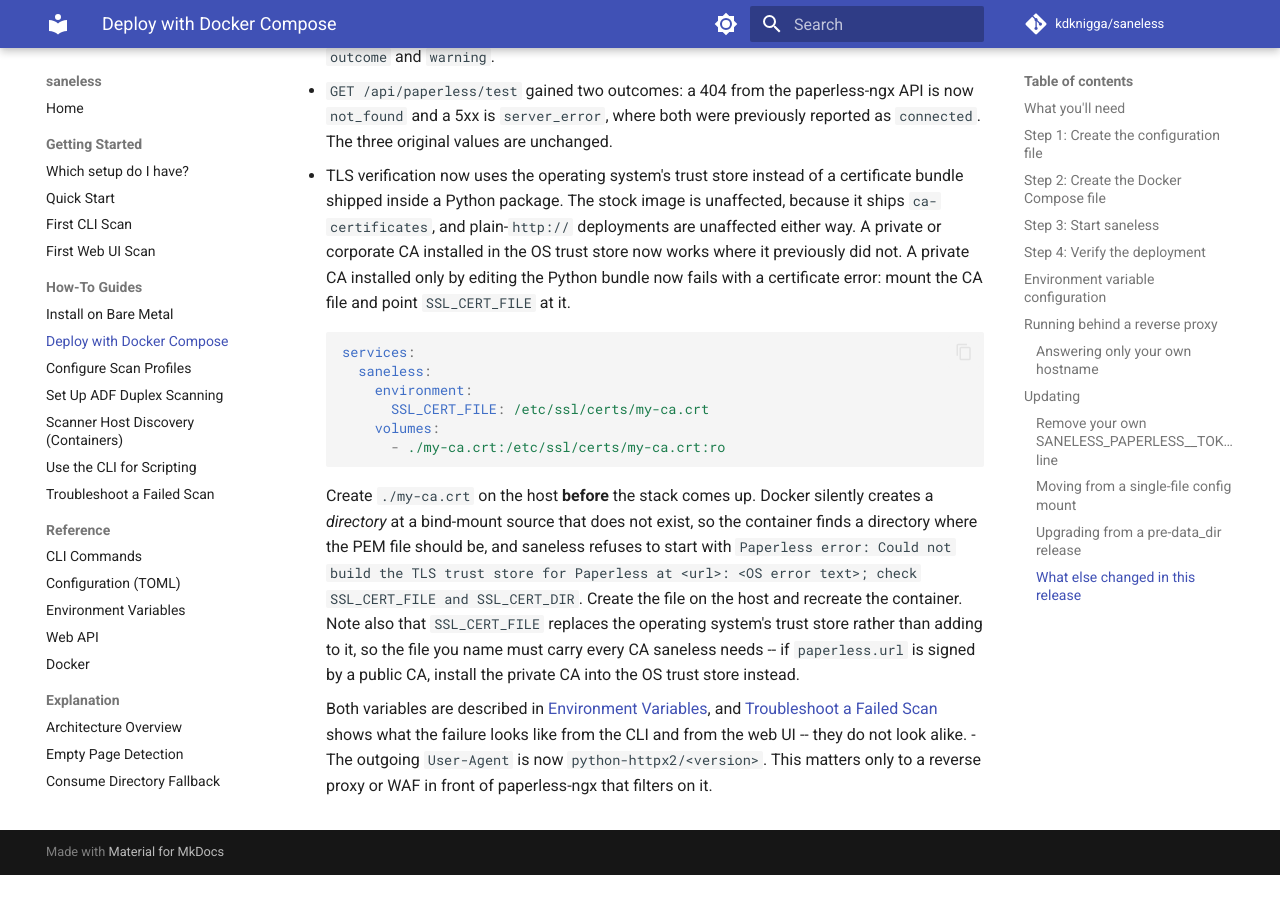
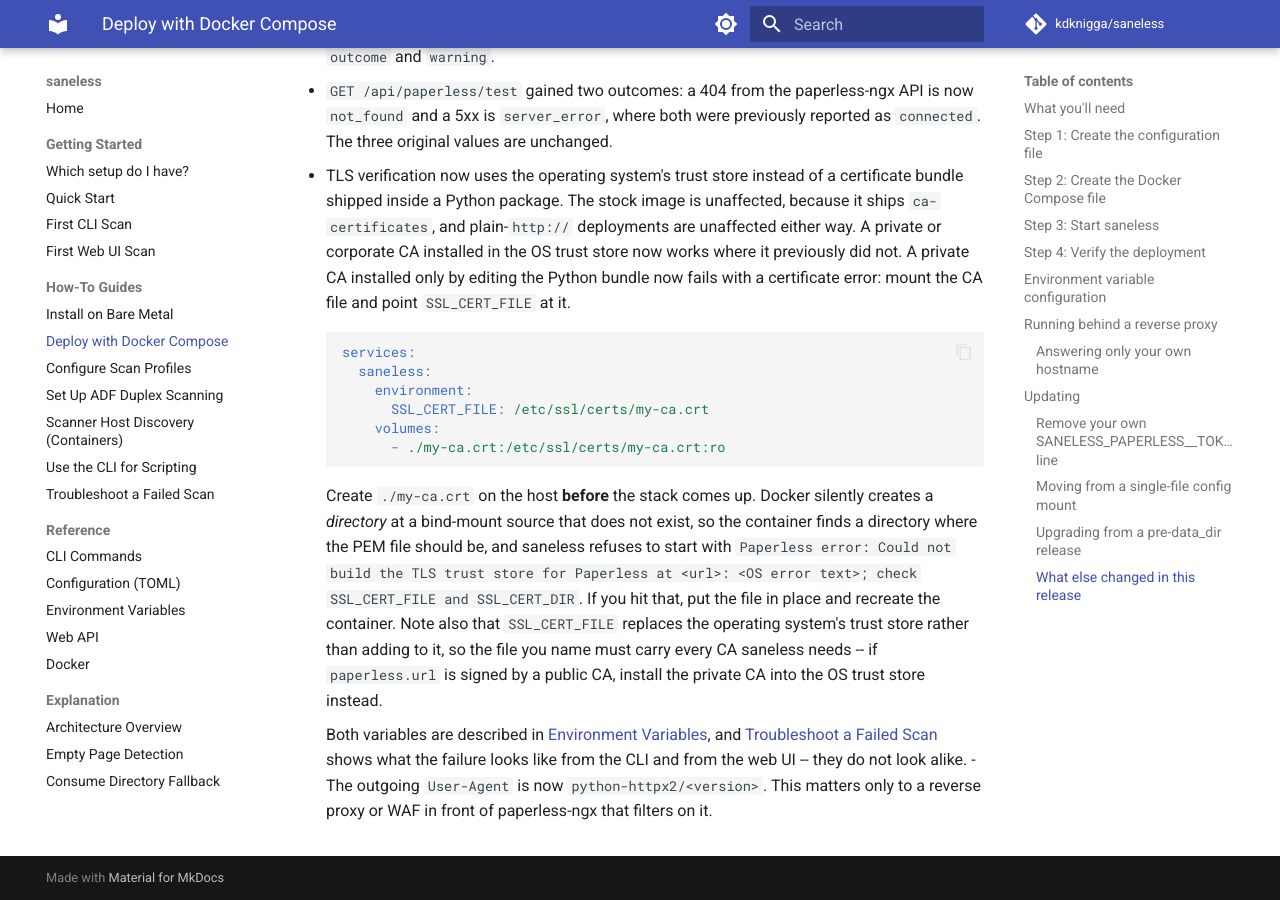
Before and after one commit to kdknigga/saneless, an MkDocs documentation site: the page built from docs/how-to/deploy-docker-compose.md, in a window 1280 px wide and 900 px high, scrolled down 8806 px. Built offline with MkDocs 1.6.1 and Material for MkDocs 9.7.7, drawn with Linux system fonts in a browser that asks for light colours; comment, search, counter and statistics services are not loaded; before the commit the page ends 9681 px from its top, so only the background shows below that.

Commit message:
docs(35.1-05): de-duplicate the "create the file" instruction in the CA warning
The new bind-mount warning opened by telling the deployer to create ./my-ca.crt
before the stack comes up, then repeated the same instruction as the remedy.
Phrase the second one as the recovery it is.

Co-Authored-By: Claude Opus 5 <noreply@anthropic.com>
Claude-Session: https://claude.ai/code/session_014cDLWnaTZaPFEjHjuecuzR

```diff
--- a/docs/how-to/deploy-docker-compose.md
+++ b/docs/how-to/deploy-docker-compose.md
@@ -343,8 +343,8 @@ release and there is nothing of that kind at the old path.
     exist, so the container finds a directory where the PEM file should be,
     and saneless refuses to start with `Paperless error: Could not build the
     TLS trust store for Paperless at <url>: <OS error text>;
-    check SSL_CERT_FILE and SSL_CERT_DIR`. Create the file on the host and
-    recreate the container. Note also that `SSL_CERT_FILE` replaces the
+    check SSL_CERT_FILE and SSL_CERT_DIR`. If you hit that, put the file in
+    place and recreate the container. Note also that `SSL_CERT_FILE` replaces the
     operating system's trust store rather than adding to it, so the file you
     name must carry every CA saneless needs -- if `paperless.url` is signed by
     a public CA, install the private CA into the OS trust store instead.
```
